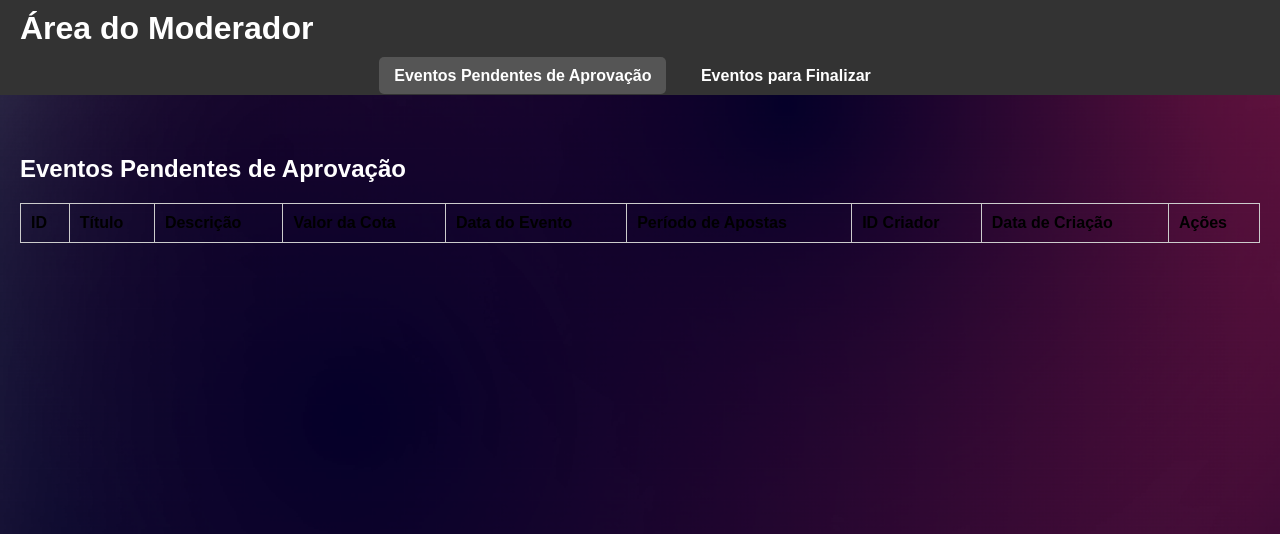
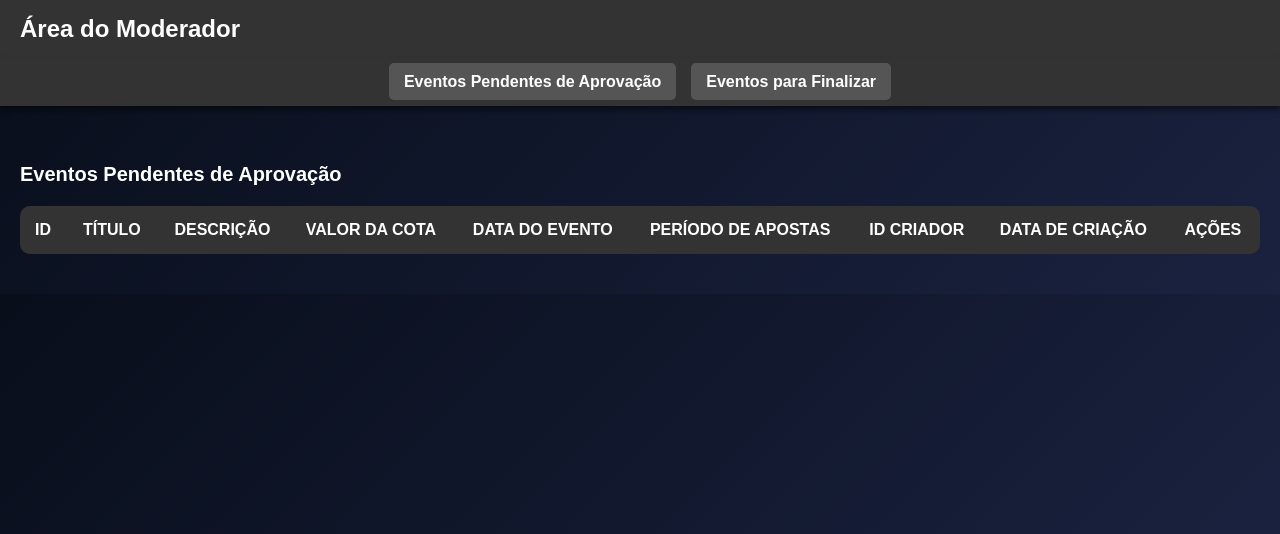
Before and after one commit to Luerfel/Integrador-ll, a Flask app: page /moderador_dashboard in a window 1280 px wide. Shown: the top 534 px of the page. Run offline with Flask 3, Linux system fonts and the light colour scheme; data comes from the database, SQL or seed files in the repository; lists and menus that the app fills with data are empty.

Commit message:
estilizando

```diff
--- a/static/css/area_moderacao.css
+++ b/static/css/area_moderacao.css
@@ -2,38 +2,32 @@ body {
     margin: 0;
     padding: 0;
     font-family: Arial, sans-serif;
+    background: linear-gradient(135deg, #080E1A, #1A2240); /* Gradiente do fundo */
+    color: #fff; /* Texto padrão branco */
+}
 
-    /* Define um fundo gradiente escuro */
-    background: url('/static/images/bg.png') no-repeat center center fixed;
-    background-size: cover;
-
-
-}
 header {
-    background-color: #333; /* Cor de fundo do cabeçalho */
-    color: white; /* Cor do texto no cabeçalho */
-    padding: 10px 20px;
+    background-color: #333;
+    color: white;
+    padding: 15px 20px;
     display: flex;
-    justify-content: space-between; /* Alinhamento horizontal dos itens no cabeçalho */
-    align-items: center; /* Alinhamento vertical dos itens no cabeçalho */
+    justify-content: space-between;
+    align-items: center;
+    box-shadow: 0 4px 6px rgba(0, 0, 0, 0.5); /* Sombra no cabeçalho */
 }
 
 header h1 {
-    margin: 0; /* Remove a margem padrão do título */
-}
-
-nav a {
-    color: white;
-    text-decoration: none; /* Remove o sublinhado dos links */
+    margin: 0;
+    font-size: 24px;
 }
 
 main {
     padding: 20px;
 }
 
-/* Estilo para o título de boas-vindas */
 h2 {
     color: #fff;
+    font-size: 20px;
     text-align: left;
     font-weight: bold;
     margin-bottom: 20px;
@@ -41,124 +35,110 @@ h2 {
 
 table {
     width: 100%;
-    border-collapse: collapse; /* Remove espaços entre as células da tabela */
+    border-collapse: collapse;
     margin-bottom: 20px;
+    background-color: #1A2240; /* Fundo da tabela */
+    border-radius: 10px;
+    overflow: hidden; /* Para manter bordas arredondadas */
 }
 
-table, th, td {
-    border: 1px solid #ccc; /* Bordas da tabela e das células */
+table th, table td {
+    padding: 15px;
+    text-align: left;
+    color: #FFF;
 }
 
-th, td {
-    padding: 10px;
-    text-align: left;
+table th {
+    background-color: #333; /* Fundo do cabeçalho */
+    text-transform: uppercase; /* Letras maiúsculas */
 }
 
-/* Estilo para o botão de "Entrar" */
+table tr:nth-child(even) {
+    background-color: #2E3853; /* Fundo alternado */
+}
+
+table tr:hover {
+    background-color: #4B5A8A; /* Realce ao passar o mouse */
+}
+
 button {
-    /* O botão ocupa 100% da largura disponível */
-    width: 100%;
-
-    /* Configurações de preenchimento, cor de fundo e borda */
-    padding: 10px;
-    background-color: #f0f0f0;
+    padding: 10px 15px;
     border: none;
-
-    /* Adiciona bordas arredondadas e cursor de mão ao passar o mouse */
     border-radius: 5px;
     cursor: pointer;
-
-    /* Define o tamanho da fonte e a torna negrito */
-    font-size: 16px;
+    font-size: 14px;
     font-weight: bold;
+    transition: background-color 0.3s ease, transform 0.2s ease;
+    text-transform: uppercase;
 }
 
 button:hover {
-    background-color: #6b6b6b; /* Cor de fundo ao passar o mouse */
+    transform: scale(1.05); /* Efeito de aumento */
 }
 
 .approve-btn {
-    background-color: #4CAF50; /* Verde para aprovação */
+    background-color: #4CAF50;
     color: white;
 }
 
+.approve-btn:hover {
+    background-color: #45A049;
+}
+
 .reject-btn {
-    background-color: #f44336; /* Vermelho para rejeição */
+    background-color: #f44336;
     color: white;
 }
 
+.reject-btn:hover {
+    background-color: #D32F2F;
+}
+
 .confirm-btn {
-    background-color: #008CBA; /* Azul para confirmação */
+    background-color: #008CBA;
     color: white;
 }
 
+.confirm-btn:hover {
+    background-color: #007BAA;
+}
+
 .not-occurred-btn {
-    background-color: #f44336; /* Vermelho para indicar evento não ocorrido */
+    background-color: #f44336;
     color: white;
 }
 
-/* Estilo para o MenuStrip de navegação */
+.not-occurred-btn:hover {
+    background-color: #D32F2F;
+}
+
 nav.menustrip {
     background-color: #333;
-    padding: 10px;
-    text-align: center; /* Centraliza os itens do MenuStrip */
+    padding: 15px;
     margin-bottom: 20px;
+    text-align: center;
+    box-shadow: 0 4px 6px rgba(0, 0, 0, 0.5);
 }
 
 nav.menustrip ul {
-    list-style-type: none; /* Remove marcadores da lista */
+    list-style: none;
     padding: 0;
     margin: 0;
-}
-
-nav.menustrip ul li {
-    display: inline; /* Exibe os itens em linha */
-    margin-right: 15px;
+    display: flex;
+    justify-content: center;
+    gap: 15px;
 }
 
 nav.menustrip ul li a {
     color: white;
     text-decoration: none;
-    font-weight: bold; /* Negrito para os links */
+    font-weight: bold;
     padding: 10px 15px;
-    border-radius: 5px; /* Bordas arredondadas nos links */
+    border-radius: 5px;
+    background-color: #555;
+    transition: background-color 0.3s ease;
 }
 
-nav.menustrip ul li a.active,
 nav.menustrip ul li a:hover {
-    background-color: #555; /* Cor de fundo dos links ativos ou com hover */
+    background-color: #4B5A8A;
 }
-/* Adicione este código ao seu arquivo area_moderacao.css */
-.modal {
-    position: fixed;
-    z-index: 1;
-    left: 0;
-    top: 0;
-    width: 100%;
-    height: 100%;
-    overflow: auto;
-    background-color: rgba(0, 0, 0, 0.4);
-}
-
-.modal-content {
-    background-color: #fefefe;
-    margin: 15% auto;
-    padding: 20px;
-    border: 1px solid #888;
-    width: 80%;
-    max-width: 500px;
-}
-
-.close {
-    color: #aaa;
-    float: right;
-    font-size: 28px;
-    font-weight: bold;
-}
-
-.close:hover,
-.close:focus {
-    color: black;
-    text-decoration: none;
-    cursor: pointer;
-}
```
